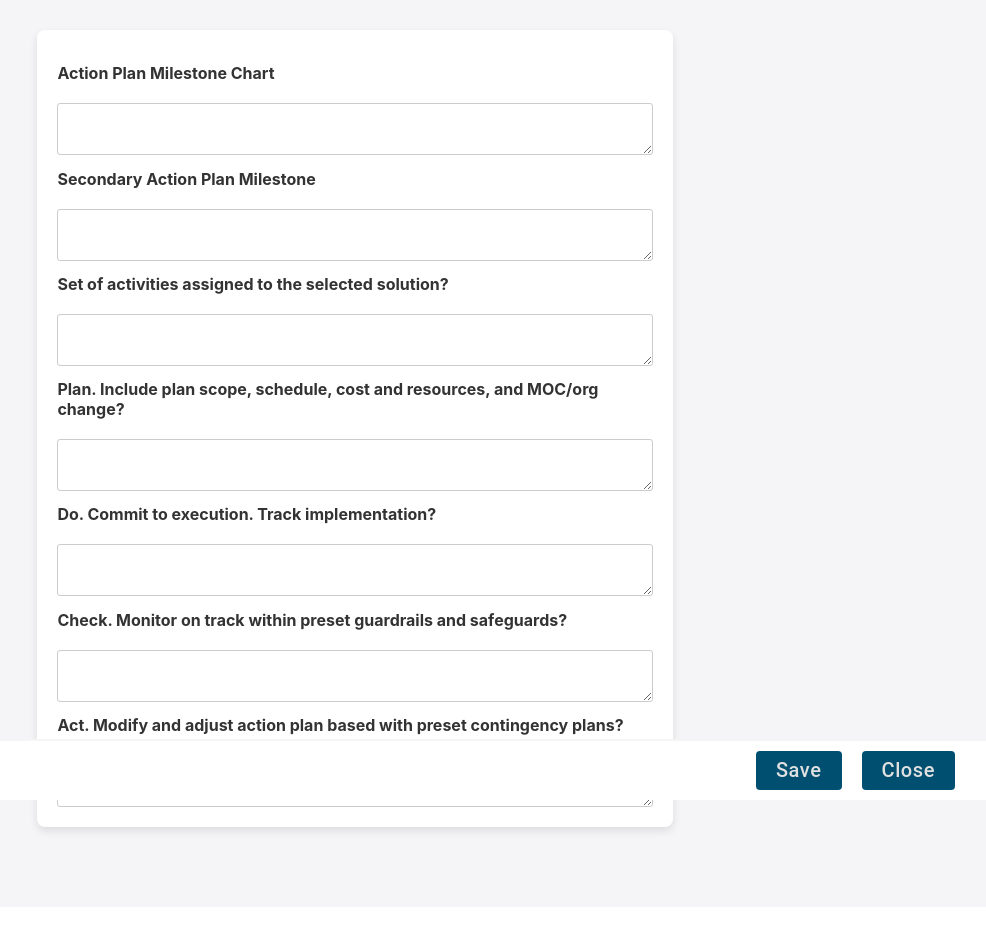
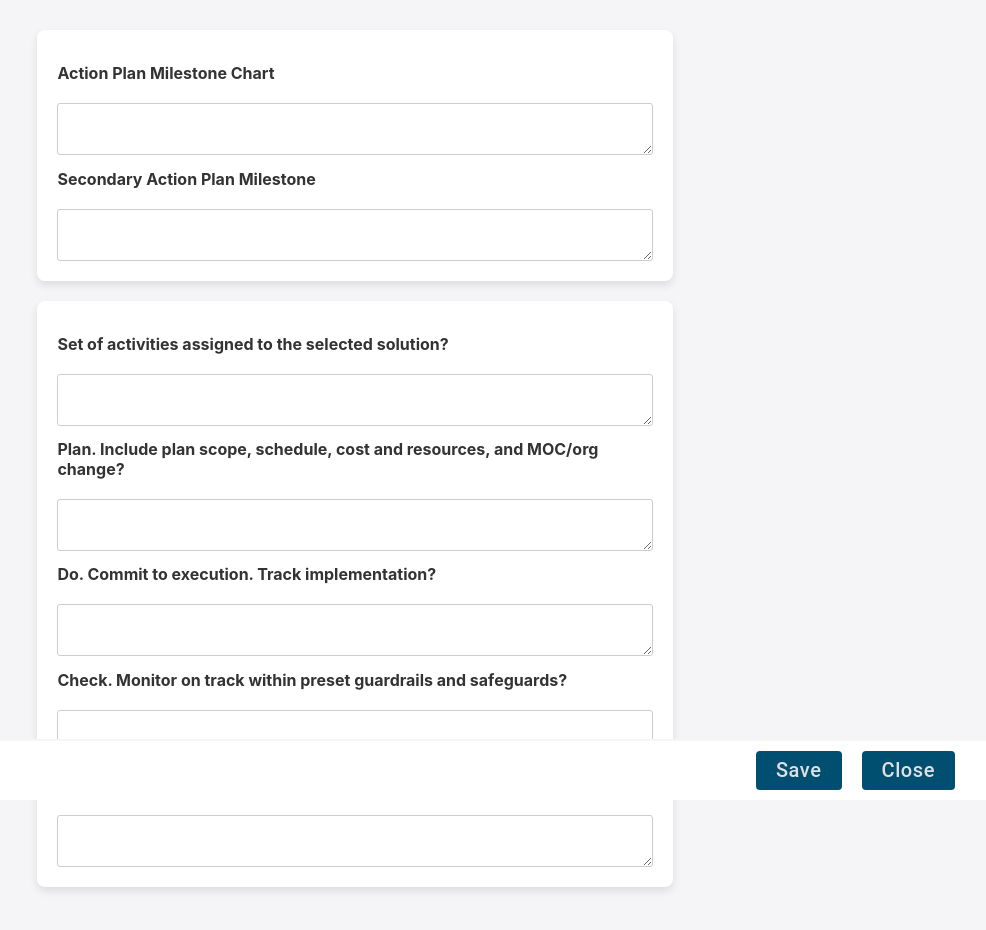
Before and after one commit to juliannetan/scio, a React (Create React App) app: page /scio/home/implementation-plan in a window 1280 px wide. Shown: the top 930 px of the page, without its empty margins (285-1271 px from the left). Before the commit the page ends 907 px from the top, so only its background shows below. Built offline with nearby package versions, Linux system fonts and the light colour scheme; no server answers; the database is empty.

Commit message:
fixed minor section issue

```diff
--- a/src/pages/ImplementationblockDisplay.js
+++ b/src/pages/ImplementationblockDisplay.js
@@ -113,6 +113,8 @@ const ImplementationblockDisplay = ({ selectedEntryId, selectedId, onClose }) =>
             onChange={handleChange}
             value={implementationblock.IPQ2 || ''}
           />
+          </Section>
+          <Section>
           <Title>Set of activities assigned to the selected solution?</Title>
           <TextArea
             placeholder=''
```
